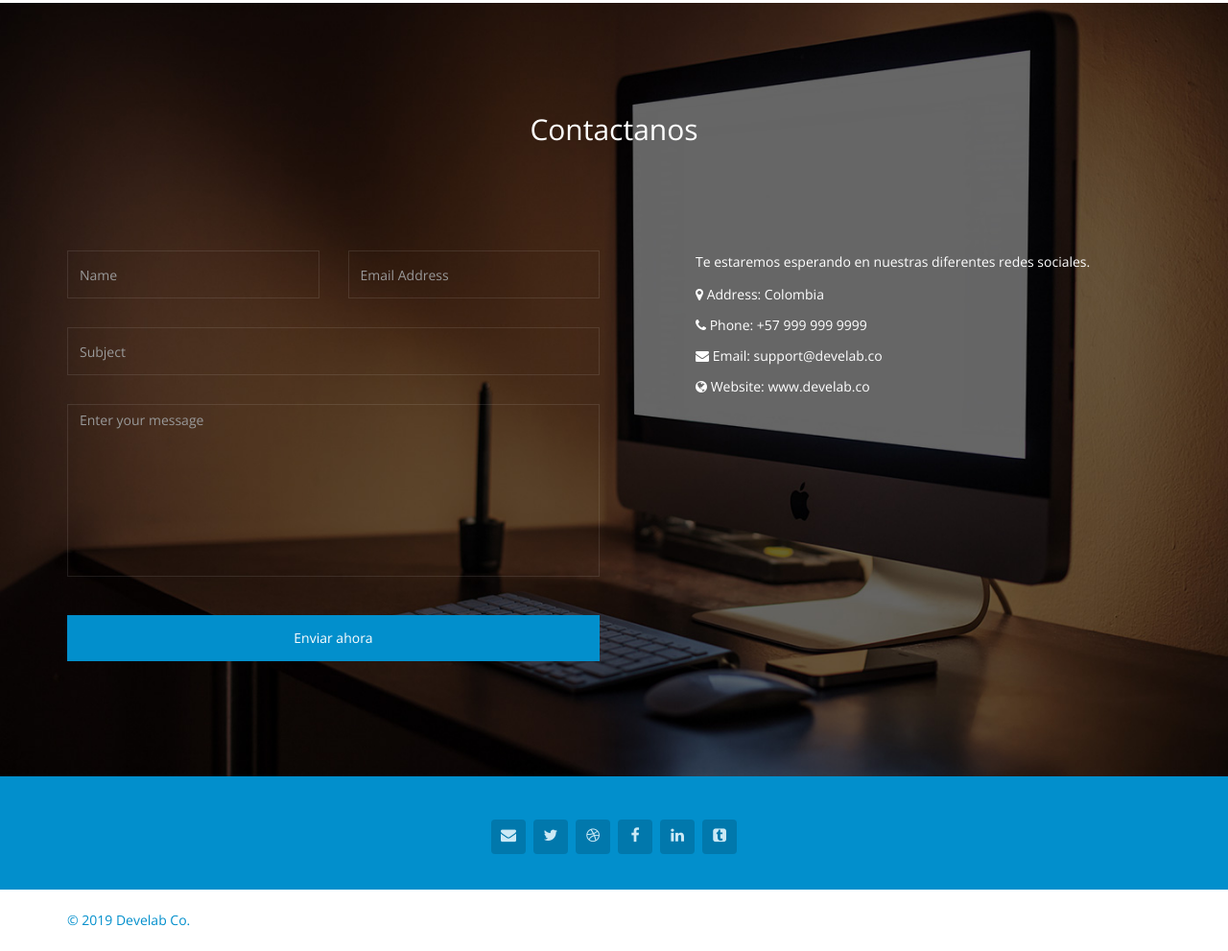
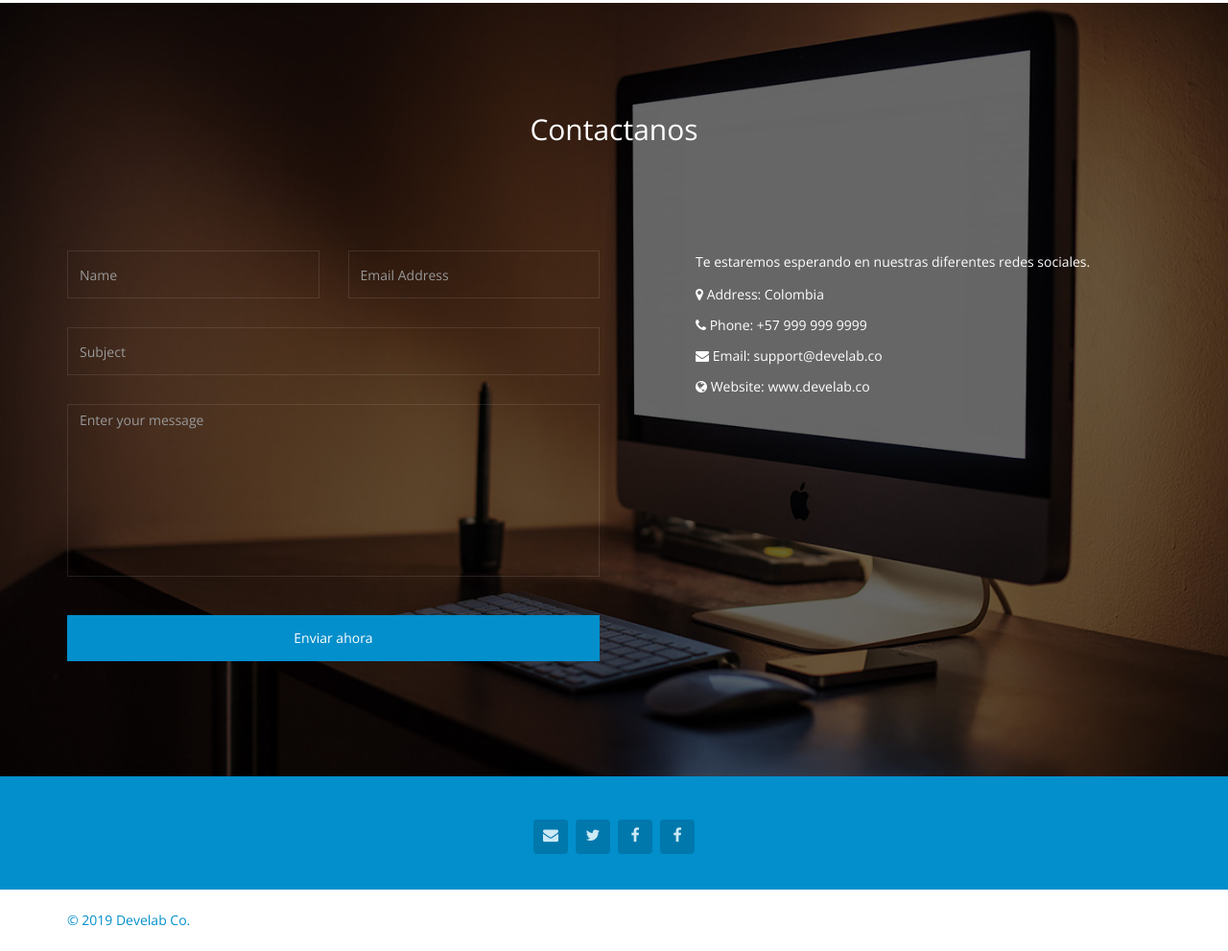
Before and after one commit to JeferDev/Develab_Co, a plain HTML site: page index.html in a window 1280 px wide. Shown: the part 4095-5086 px from the top of the page at 96% size. Drawn offline with nearby package versions, Linux system fonts and the light colour scheme; some packages are replaced by stand-ins of ours.

Commit message:
Update index.html

```diff
--- a/index.html
+++ b/index.html
@@ -825,10 +825,12 @@
           <ul>
             <li><a class="envelope" href="#"><i class="fa fa-envelope"></i></a></li>
             <li><a class="twitter" href="#"><i class="fa fa-twitter"></i></a></li>
-            <li><a class="dribbble" href="#"><i class="fa fa-dribbble"></i></a></li>
             <li><a class="facebook" href="#"><i class="fa fa-facebook"></i></a></li>
+            <li><a class="instagram" href="#"><i class="fa fa-facebook"></i></a></li>
+            <!--li><a class="dribbble" href="#"><i class="fa fa-dribbble"></i></a></li>
+
             <li><a class="linkedin" href="#"><i class="fa fa-linkedin"></i></a></li>
-            <li><a class="tumblr" href="#"><i class="fa fa-tumblr-square"></i></a></li>
+            <li><a class="tumblr" href="#"><i class="fa fa-tumblr-square"></i></a></li-->
           </ul>
         </div>
       </div>
```
